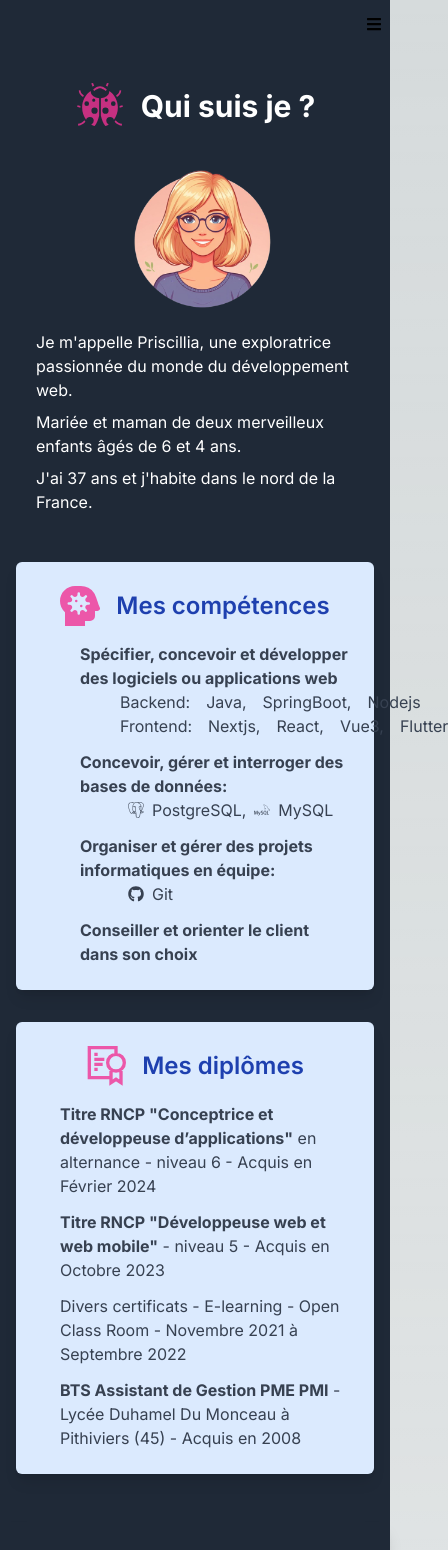
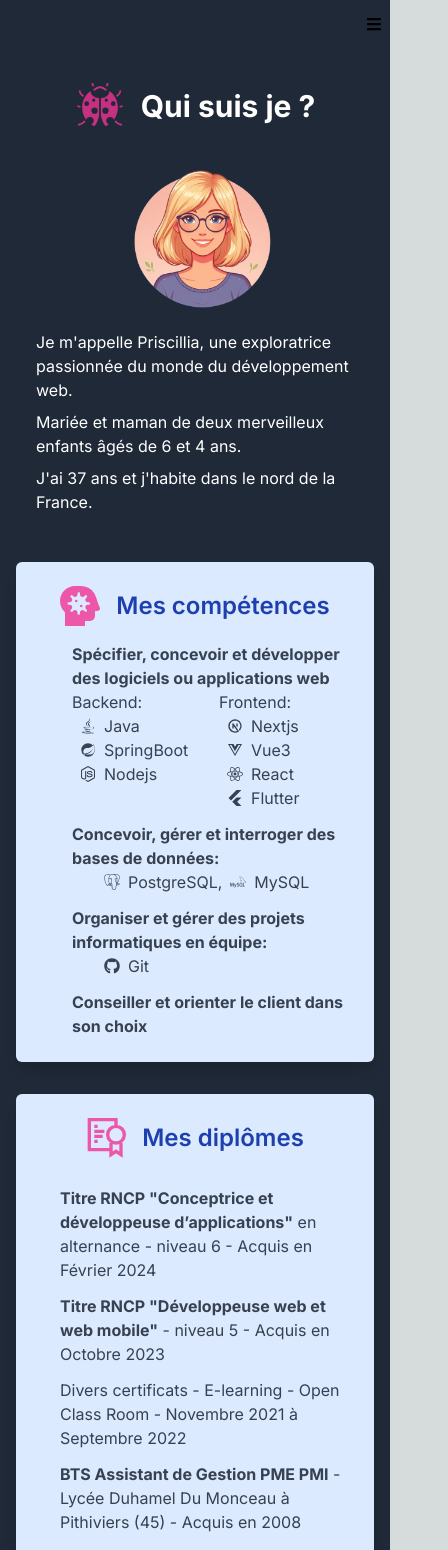
Before and after one commit to PriscilliaAmmeux/my_portfolio, a Next.js app: page /about in a window 390 px wide. Shown: the top 1550 px of the page, 448 px wide, since content can reach past the window. Built offline with nearby package versions, Linux system fonts and the light colour scheme.

Commit message:
refacto and responsive section grades

```diff
--- /dev/null
+++ b/src/app/ui/components/backendSkills/backendSkills.tsx
@@ -0,0 +1,16 @@
+import { FaJava, FaNodeJs } from "react-icons/fa";
+import SkillItem from "../skillItem/skillItem";
+import { BiLogoSpringBoot } from "react-icons/bi";
+
+export default function backendSkills() {
+  return (
+    <li>
+      <h1>Backend:</h1>
+      <ul>
+        <SkillItem Icon={FaJava} skill="Java" />
+        <SkillItem Icon={BiLogoSpringBoot} skill="SpringBoot" />
+        <SkillItem Icon={FaNodeJs} skill="Nodejs" />
+      </ul>
+    </li>
+  );
+}
--- a/src/app/ui/components/card/card.tsx
+++ b/src/app/ui/components/card/card.tsx
@@ -9,6 +9,7 @@ interface ArticleProps {
   Icon: (props: IconProps) => JSX.Element;
   title: string;
   children: ReactNode;
+  className?: string;
 }
 
 export default function Card({ Icon, title, children }: ArticleProps) {
--- /dev/null
+++ b/src/app/ui/components/frontendSkills/frontendSkills.tsx
@@ -0,0 +1,18 @@
+import { TbBrandNextjs } from "react-icons/tb";
+import SkillItem from "../skillItem/skillItem";
+import { FaReact, FaVuejs } from "react-icons/fa";
+import { SiFlutter } from "react-icons/si";
+
+export default function frontendSkills() {
+  return (
+    <li>
+      <h1>Frontend:</h1>
+      <ul>
+        <SkillItem Icon={TbBrandNextjs} skill="Nextjs" />
+        <SkillItem Icon={FaVuejs} skill="Vue3" />
+        <SkillItem Icon={FaReact} skill="React" />
+        <SkillItem Icon={SiFlutter} skill="Flutter" />
+      </ul>
+    </li>
+  );
+}
--- /dev/null
+++ b/src/app/ui/components/gradesItems/gradesItems.tsx
@@ -0,0 +1,13 @@
+export default function GradesItems({
+  title,
+  description,
+}: {
+  title?: string;
+  description: string;
+}) {
+  return (
+    <li className="text-gray-700 pt-3">
+      <span className="font-bold">{title}</span> {description}
+    </li>
+  );
+}
--- /dev/null
+++ b/src/app/ui/components/skillItem/skillItem.tsx
@@ -0,0 +1,15 @@
+import { IconType } from "react-icons";
+
+export default function SkillItem({
+  Icon,
+  skill,
+}: {
+  Icon: IconType;
+  skill: string;
+}) {
+  return (
+    <li className="flex items-center">
+      <Icon className="ml-2 mr-2" /> {skill}
+    </li>
+  );
+}
--- a/src/app/ui/gradesAndKnows/gradesAndKnows.tsx
+++ b/src/app/ui/gradesAndKnows/gradesAndKnows.tsx
@@ -1,79 +1,63 @@
-import { BiLogoSpringBoot } from "react-icons/bi";
-import { TbBrandNextjs } from "react-icons/tb";
 import { GrCertificate } from "react-icons/gr";
-import { FaHeadSideVirus, FaJava, FaNodeJs, FaVuejs } from "react-icons/fa";
-import { SiFlutter, SiMysql, SiPostgresql } from "react-icons/si";
-import { FaReact, FaGithub } from "react-icons/fa";
-import Article from "../components/card/card";
+import { FaHeadSideVirus } from "react-icons/fa";
+import { SiMysql, SiPostgresql } from "react-icons/si";
+import { FaGithub } from "react-icons/fa";
+import Card from "../components/card/card";
+import BackendSkills from "../components/backendSkills/backendSkills";
+import FrontendSkills from "../components/frontendSkills/frontendSkills";
+import grades from "../../../data/grades.json";
+import GradesItems from "../components/gradesItems/gradesItems";
 
 export default function GradesAndKnows() {
   return (
     <section className="grid grid-cols-1 sm:grid-cols-2 gap-4 pt-6">
-      <Article Icon={FaHeadSideVirus} title="Mes compétences">
-        <ul className="text-gray-700 list-disc ml-5">
-          <li className="flex items-center font-bold">
+      <Card
+        className="w-full sm:w-1/2"
+        Icon={FaHeadSideVirus}
+        title="Mes compétences">
+        <ul className="text-gray-700 list-disc ml-3">
+          <h1 className="flex items-center font-bold">
             Spécifier, concevoir et développer des logiciels ou applications web
-          </li>
-          <li className="flex items-center ml-10">
-            Backend: <FaJava className="ml-2 mr-2" /> Java,{" "}
-            <BiLogoSpringBoot className="ml-2 mr-2" />
-            SpringBoot, <FaNodeJs className="ml-2 mr-2" /> Nodejs
-          </li>
-          <li className="flex items-center ml-10">
-            Frontend: <TbBrandNextjs className="ml-2 mr-2" /> Nextjs,{" "}
-            <FaReact className="ml-2 mr-2" /> React,{" "}
-            <FaVuejs className="ml-2 mr-2" />
-            Vue3, <SiFlutter className="ml-2 mr-2" /> Flutter
-          </li>
-          <li className="flex items-center pt-3 font-bold ">
+          </h1>
+          <ul className="grid grid-cols-2 gap-4">
+            <BackendSkills />
+            <FrontendSkills />
+          </ul>
+
+          <h2 className="flex items-center pt-3 font-bold ">
             Concevoir, gérer et interroger des bases de données:{" "}
-          </li>
-          <li className="flex items-center ml-10">
+          </h2>
+          <li className="flex items-center ml-6">
             <SiPostgresql className="ml-2 mr-2" />
             <span className="font-normal">PostgreSQL,</span>
             <SiMysql className="ml-2 mr-2" />
             <span className="font-normal">MySQL</span>
           </li>
-          <li className="flex items-center pt-3 font-bold">
+          <h3 className="flex items-center pt-3 font-bold">
             Organiser et gérer des projets informatiques en équipe:{" "}
-          </li>
-          <li className="flex items-center ml-10">
+          </h3>
+          <li className="flex items-center ml-6">
             <FaGithub className="ml-2 mr-2" />{" "}
             <span className="font-normal">Git</span>
           </li>
 
-          <li className="flex items-center pt-3 font-bold">
+          <h4 className="flex items-center pt-3 font-bold">
             Conseiller et orienter le client dans son choix
-          </li>
+          </h4>
         </ul>
-      </Article>
+      </Card>
 
-      <Article Icon={GrCertificate} title="Mes diplômes">
+      <Card Icon={GrCertificate} title="Mes diplômes">
         <ul>
-          <li className="text-gray-700 ">
-            {" "}
-            <span className="font-bold">
-              Titre RNCP "Conceptrice et développeuse d’applications"
-            </span>{" "}
-            en alternance - niveau 6 - Acquis en Février 2024
-          </li>
-          <li className="text-gray-700 pt-3">
-            {" "}
-            <span className="font-bold">
-              Titre RNCP "Développeuse web et web mobile"
-            </span>{" "}
-            - niveau 5 - Acquis en Octobre 2023
-          </li>
-          <li className="text-gray-700 pt-3">
-            Divers certificats - E-learning - Open Class Room - Novembre 2021 à
-            Septembre 2022
-          </li>
-          <li className="text-gray-700 pt-3">
-            <span className="font-bold">BTS Assistant de Gestion PME PMI</span>{" "}
-            - Lycée Duhamel Du Monceau à Pithiviers (45) - Acquis en 2008
-          </li>
+          {grades.map((grades) => (
+            <GradesItems
+              key={grades.id}
+              title={grades.title}
+              description={grades.description}
+            />
+          ))}
         </ul>
-      </Article>
+      </Card>
     </section>
   );
 }
--- /dev/null
+++ b/src/data/grades.json
@@ -0,0 +1,21 @@
+[
+  {
+    "id": 1,
+    "title": "Titre RNCP \"Conceptrice et développeuse d’applications\"",
+    "description": "en alternance - niveau 6 - Acquis en Février 2024"
+  },
+  {
+    "id": 2,
+    "title": "Titre RNCP \"Développeuse web et web mobile\"",
+    "description": "- niveau 5 - Acquis en Octobre 2023"
+  },
+  {
+    "id": 1,
+    "description": "Divers certificats - E-learning - Open Class Room - Novembre 2021 à Septembre 2022"
+  },
+  {
+    "id": 1,
+    "title": "BTS Assistant de Gestion PME PMI",
+    "description": "- Lycée Duhamel Du Monceau à Pithiviers (45) - Acquis en 2008"
+  }
+]
```
